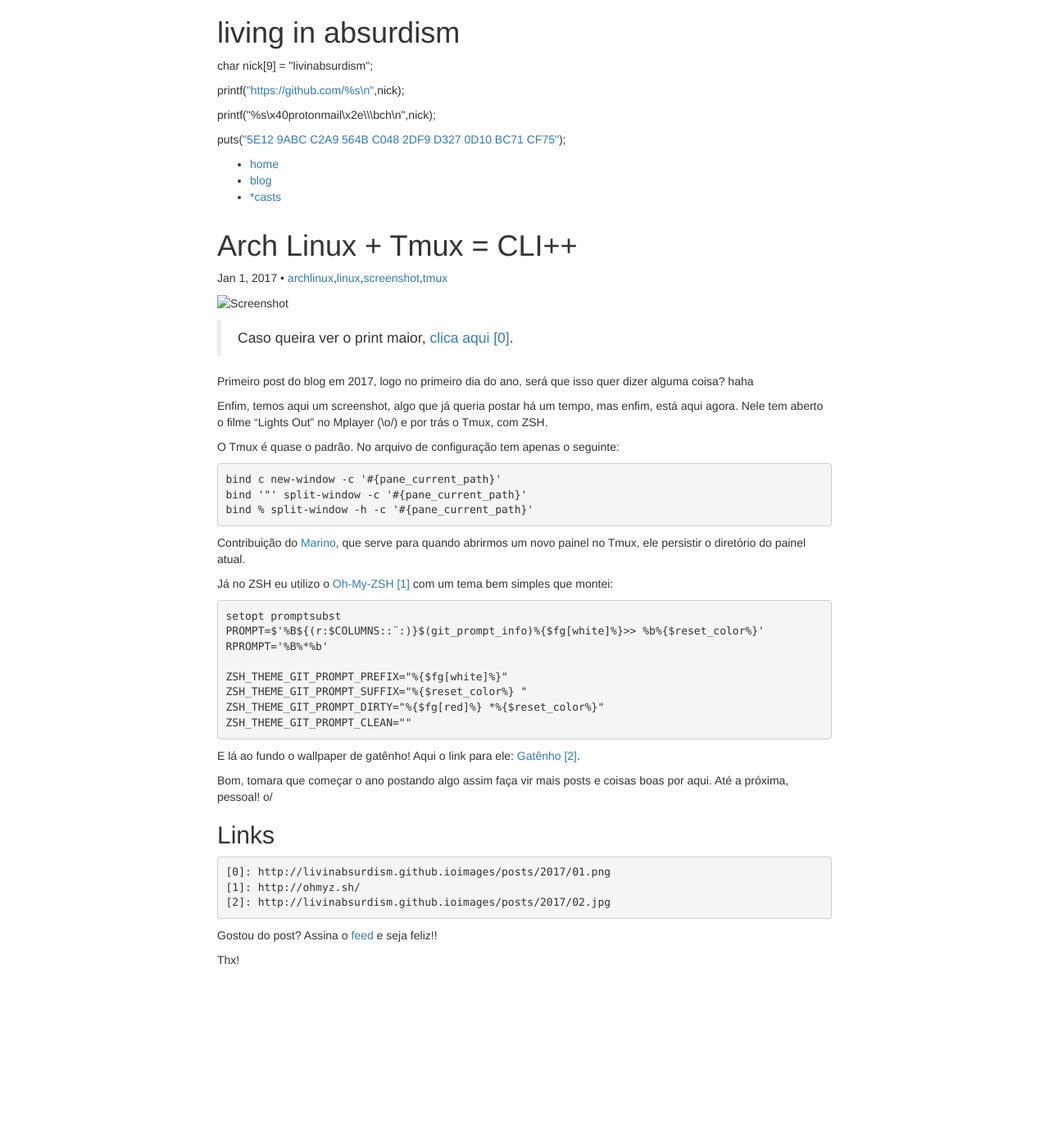
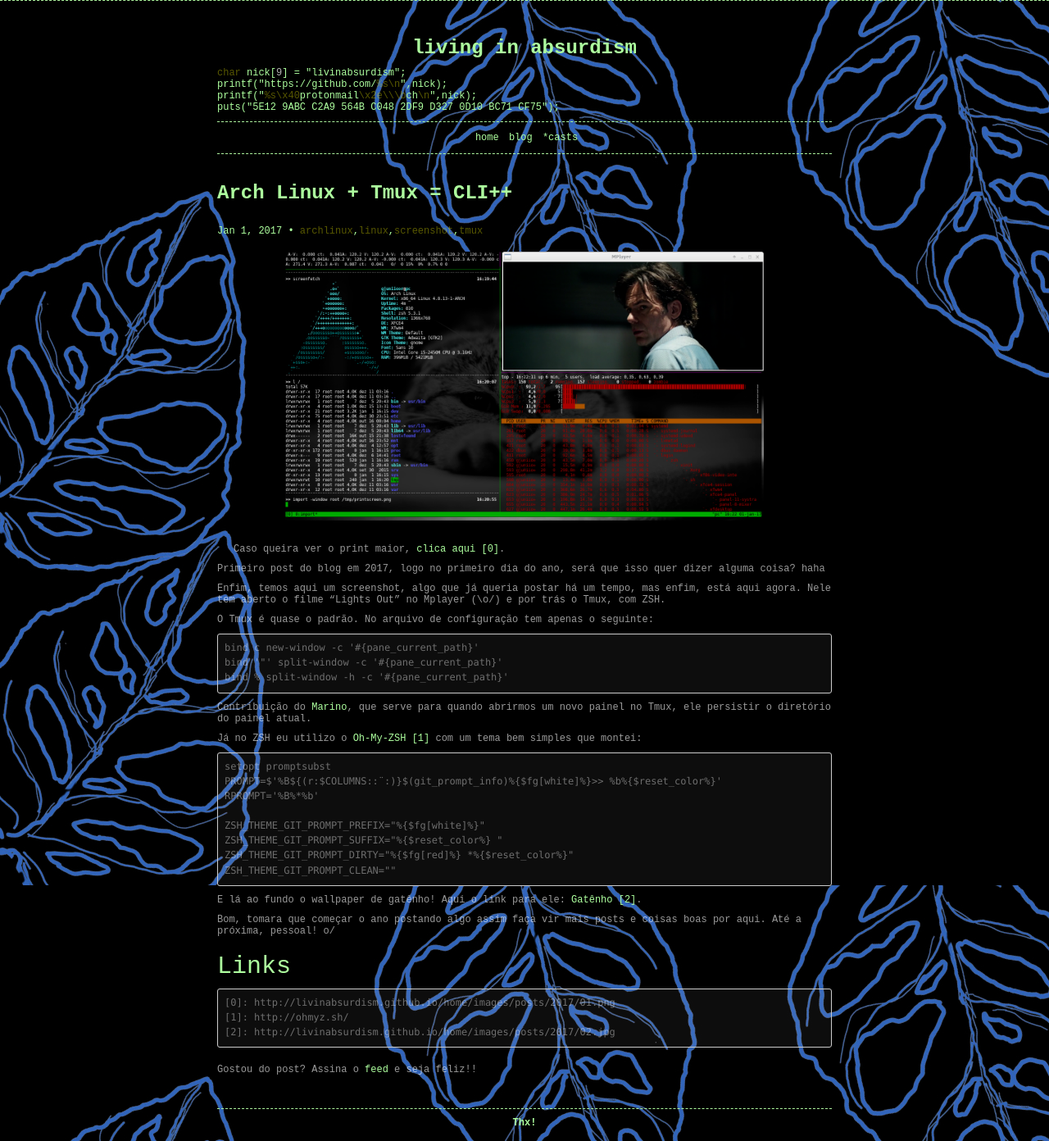
Before and after one commit to LivInAbsurdism/livinabsurdism.github.io, a Jekyll site: the page built from _posts/2017/2017-01-01-arch-linux-tmux.md, in a window 1280 px wide. Shown: the whole page at 82% size. Built offline with Jekyll 4.4.1, drawn with Linux system fonts in a browser that asks for light colours; nearby versions of some CDN libraries; library files that are not in the unit come from our copies; comment, search, counter and statistics services are not loaded; before the commit the page ends 1181 px from its top, so only the background shows below that.

Commit message:
fix background

```diff
--- a/_config.yml
+++ b/_config.yml
@@ -1,10 +1,9 @@
 # Site settings
 title: "Liv's Fungi Forest"
 bye_message: "Thx!"
-baseurl: ""
+baseurl: "/home/"
 url: "http://livinabsurdism.github.io"
 disqus: gjuniioor
-background-image: url('/images/dev_website_1.jpg')
 
 # Header settings
 nick: "livinabsurdism"
@@ -17,7 +16,7 @@ source_code:
 blog:
     server: "wordpress.com"
     nick: "gjuniioor"
-fingerprint_key: "5E12 9ABC C2A9 564B C048  2DF9 D327 0D10 BC71 CF75"
+fingerprint_key: "ENTER GPG KEY HERE"
 
 # Build settings
 markdown: kramdown
--- a/_layouts/default.html
+++ b/_layouts/default.html
@@ -3,7 +3,6 @@
 
   {% include head.html %}
 <head>
-  <header style="background-image: './images/dev_website_1.jpg';">
 
     <body>
       <div class="container">
--- a/css/main.css
+++ b/css/main.css
@@ -9,7 +9,7 @@ body {
     color: rgba(255,255,255,0.6);
     text-align: center;
     //width: 800px;
-    background-image: url("/images/dev_website_1.jpg");
+    background-image: url("images/dev_website_1.jpg");
 }
 
 h1 {
@@ -228,5 +228,5 @@ margin: unset;
 ---
 
 header {
-  background-image: url('/images/dev_website_1.jpg');
+  background-image: url('./images/dev_website_1.jpg');
 } */
```
Also changed, not shown: css/images/dev_website_1.jpg (renamed from images/dev_website_1.jpg).
